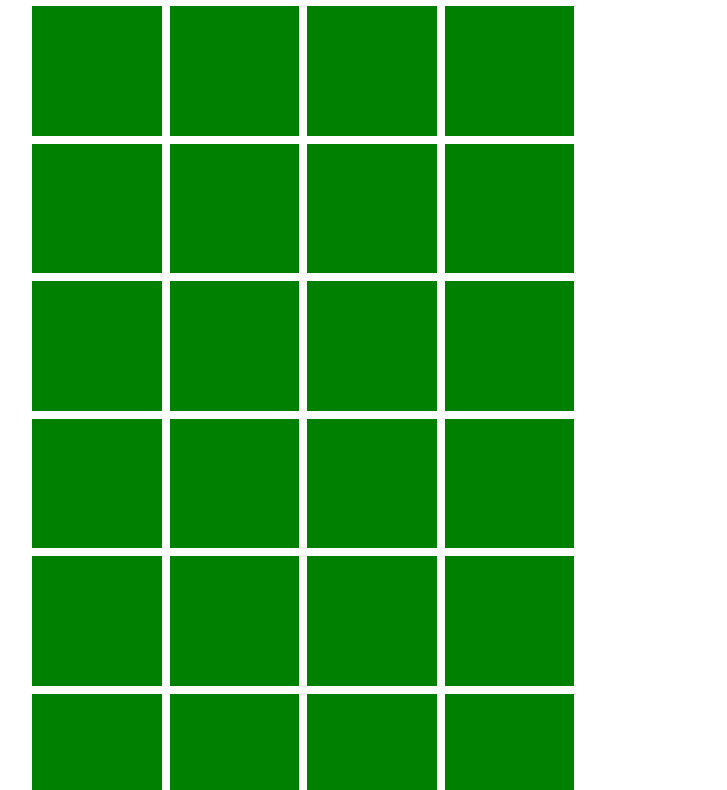
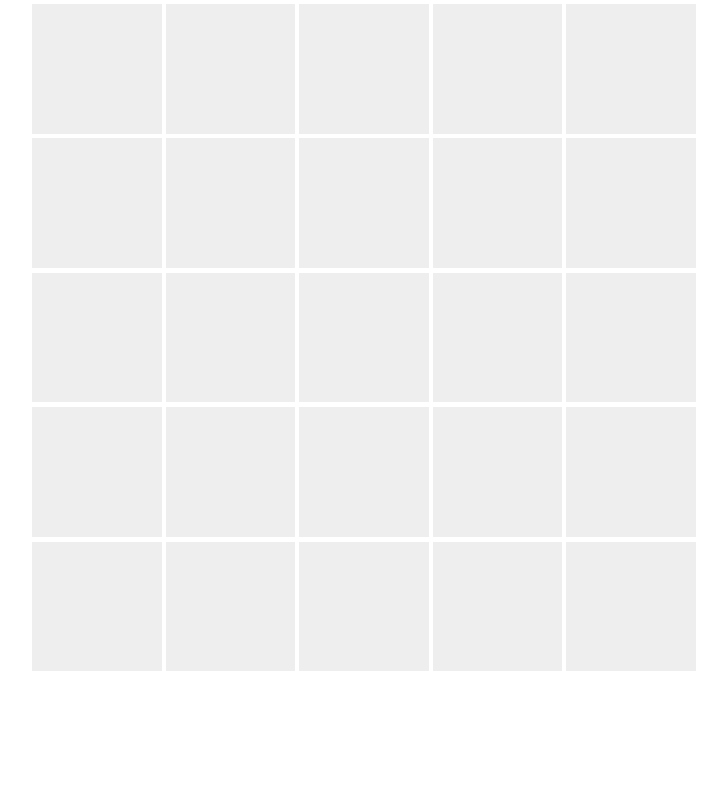
Before and after one commit to looonnng/odin-etch-a-sketch, a plain HTML site: page index.html in a window 1280 px wide. Shown: the part 110-900 px from the top of the page, without its empty margins (276-1003 px from the left). After the commit the page ends 808 px from the top, so only its background shows below. Drawn offline with Linux system fonts and the light colour scheme.

Commit message:
Adjusted gap size

```diff
--- a/styles.css
+++ b/styles.css
@@ -13,20 +13,19 @@ body {
 }
 
 .container {
-  width: 41.5rem;
-  height: 41.5rem;
+  width: 41.75rem;
+  height: 41.75rem;
   display: flex;
   flex-wrap: wrap;
   flex-direction: row;
-  gap: 0.5rem;
+  justify-content: center;
+  gap: 0.25rem;
 }
 
 .square {
-  width: 10rem;
-  height: 10rem;
-  background-color: green;
+  background-color: #eee;
 }
 
-.red {
-  background-color: red;
+.color {
+  background-color: rgb(72, 4, 4);
 }
```
